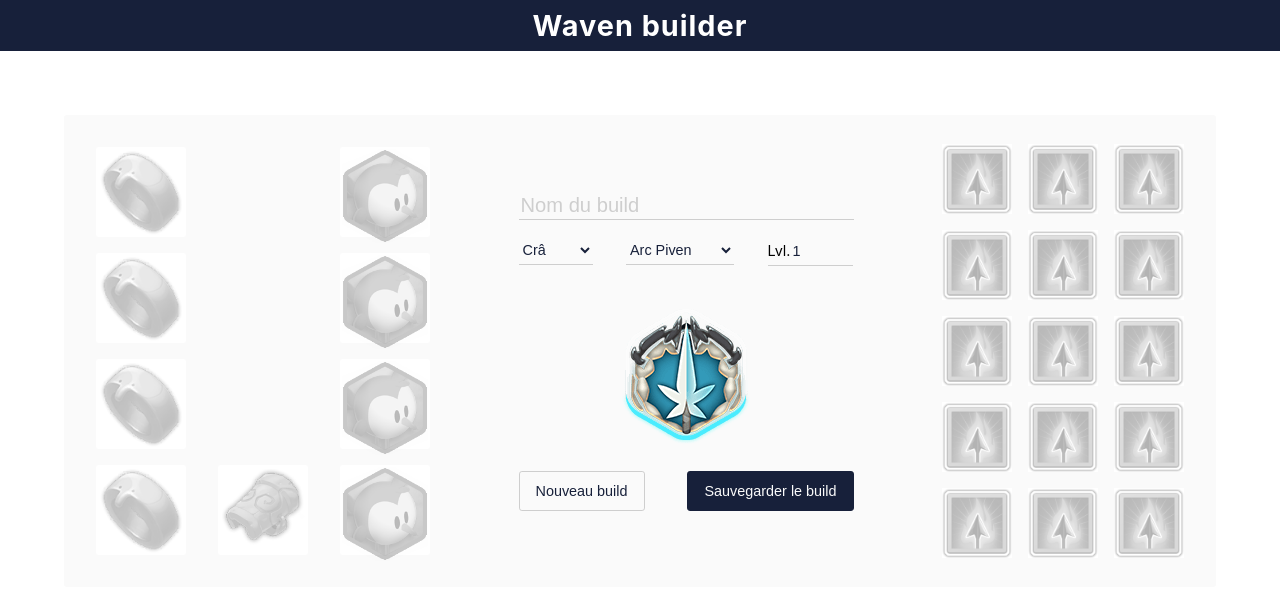
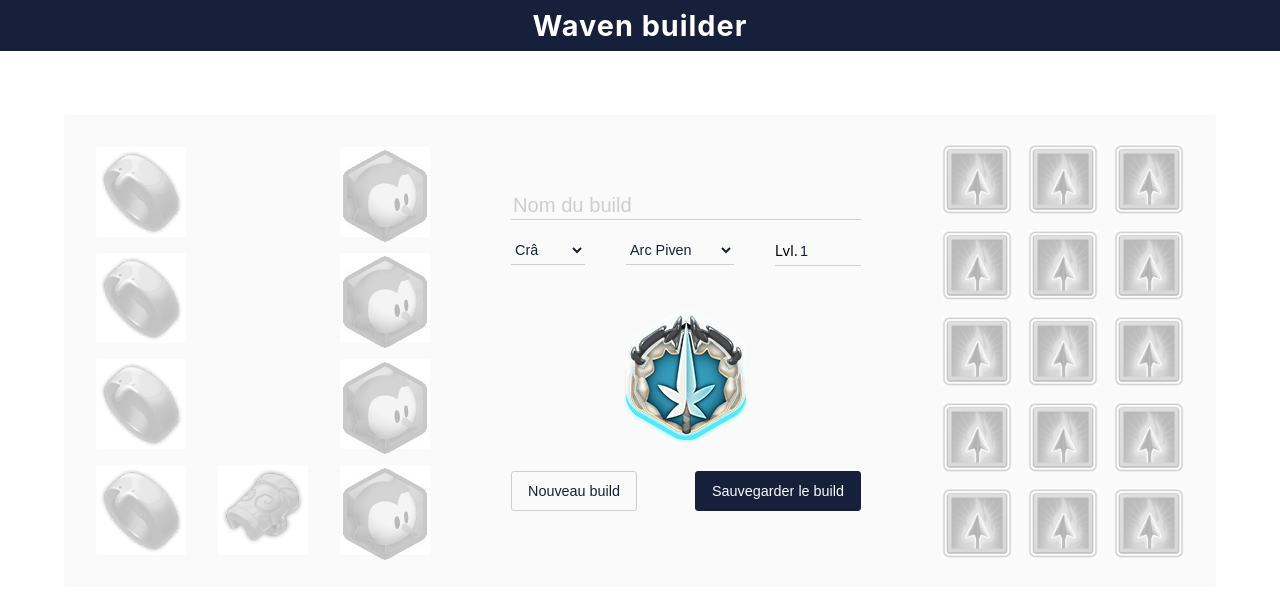
Before and after one commit to antonin-stephany/waven-builder, a React (Create React App) app: page / in a window 1280 px wide. Shown: the top 598 px of the page. Built offline with nearby package versions, Linux system fonts and the light colour scheme; the HTML template or start-up script is replaced by a standard one.

Commit message:
bug-info-fixed

```diff
--- a/src/components/Info/Info.scss
+++ b/src/components/Info/Info.scss
@@ -8,7 +8,7 @@
   align-items: center;
   height: 320px;
   &-container {
-    width: 335px;
+    width: 350px;
   }
   & input,
   label select {
```
